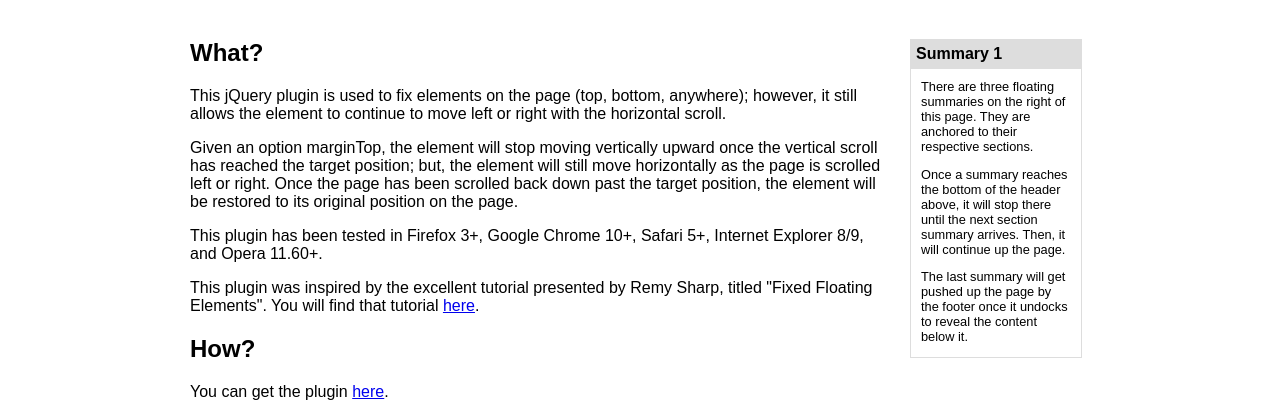
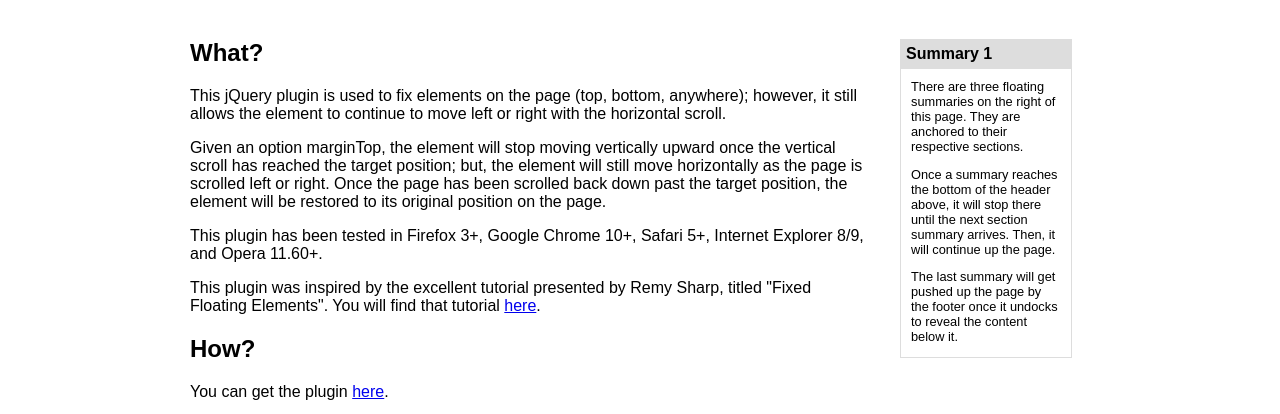
Before and after one commit to bigspotteddog/ScrollToFixed, a plain HTML site: page test.html in a window 1280 px wide. Shown: the part 333-747 px from the top of the page. Drawn offline with nearby package versions, Linux system fonts and the light colour scheme.

Commit message:
See #161: Changed the layout width and the summary background color.

```diff
--- a/test.html
+++ b/test.html
@@ -58,16 +58,17 @@ body ul {
 }
 .left {
     float: left;
-    width: 700px;
+    width: 680px;
 }
 .right {
     float: left;
-    margin-left: 20px;
+    margin-left: 30px;
 }
 .summary {
     border: 1px solid #dddddd;
     overflow: hidden;
     margin-top: 20px;
+    background-color: white;
 }
 .summary .caption {
     border-bottom: 1px solid #dddddd;
```
